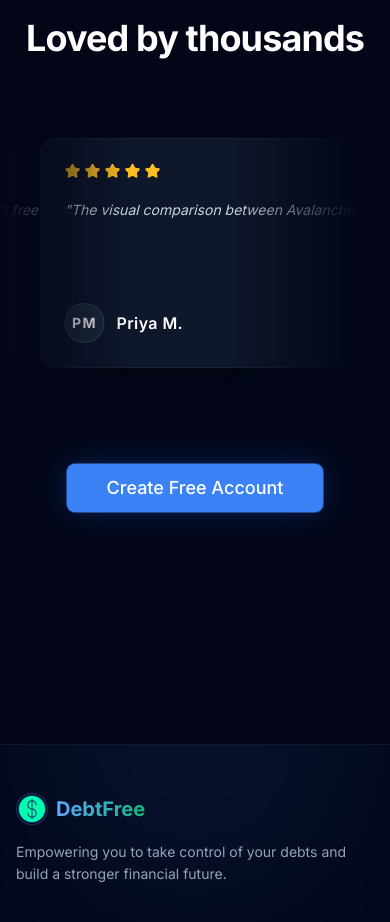
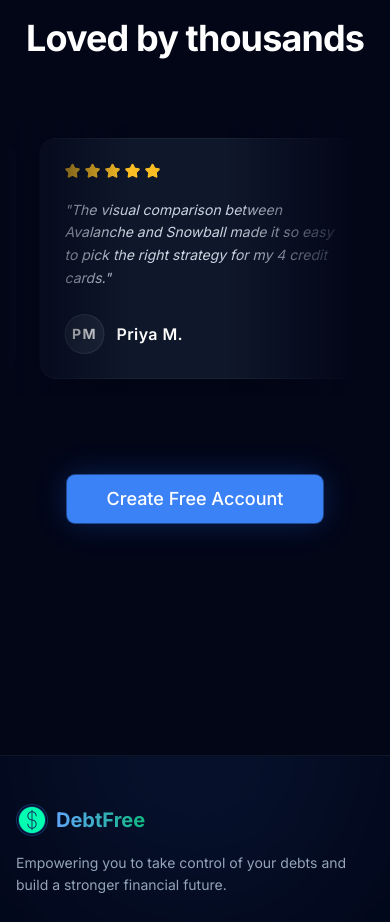
Before and after one commit to Vedant08-blip/DEBT-FREE, a React (Vite) app: page / in a window 390 px wide. Shown: the part 3460-4382 px from the top of the page. Built offline with nearby package versions, Linux system fonts and the light colour scheme.

Commit message:
Minor Changes.

```diff
--- a/src/pages/Landing.jsx
+++ b/src/pages/Landing.jsx
@@ -194,7 +194,7 @@ export default function Landing() {
                   { text: "DebtFree's dashboard became my morning routine. Watching my payoff date get closer is addicting!", author: "Sarah L." },
                   { text: "I cleared my education loan a whole year early thanks to the amortization schedules here.", author: "Rohan K." }
                 ].map((t, i) => (
-                  <div key={i} className="w-[320px] md:w-[380px] shrink-0 bg-slate-900 border border-white/5 p-6 sm:p-8 rounded-2xl shadow-xl hover:bg-slate-800 transition-colors cursor-default text-left">
+                  <div key={i} className="w-[320px] md:w-[380px] shrink-0 bg-slate-900 border border-white/5 p-6 sm:p-8 rounded-2xl shadow-xl hover:bg-slate-800 transition-colors cursor-default text-left whitespace-normal">
                     <div className="flex gap-1 mb-5">
                       {[1, 2, 3, 4, 5].map(star => <Star key={star} className="w-4 h-4 text-amber-400 fill-amber-400" />)}
                     </div>
@@ -216,7 +216,7 @@ export default function Landing() {
                   { text: "DebtFree's dashboard became my morning routine. Watching my payoff date get closer is addicting!", author: "Sarah L." },
                   { text: "I cleared my education loan a whole year early thanks to the amortization schedules here.", author: "Rohan K." }
                 ].map((t, i) => (
-                  <div key={i} className="w-[320px] md:w-[380px] shrink-0 bg-slate-900 border border-white/5 p-6 sm:p-8 rounded-2xl shadow-xl hover:bg-slate-800 transition-colors cursor-default text-left">
+                  <div key={i} className="w-[320px] md:w-[380px] shrink-0 bg-slate-900 border border-white/5 p-6 sm:p-8 rounded-2xl shadow-xl hover:bg-slate-800 transition-colors cursor-default text-left whitespace-normal">
                     <div className="flex gap-1 mb-5">
                       {[1, 2, 3, 4, 5].map(star => <Star key={star} className="w-4 h-4 text-amber-400 fill-amber-400" />)}
                     </div>
```
